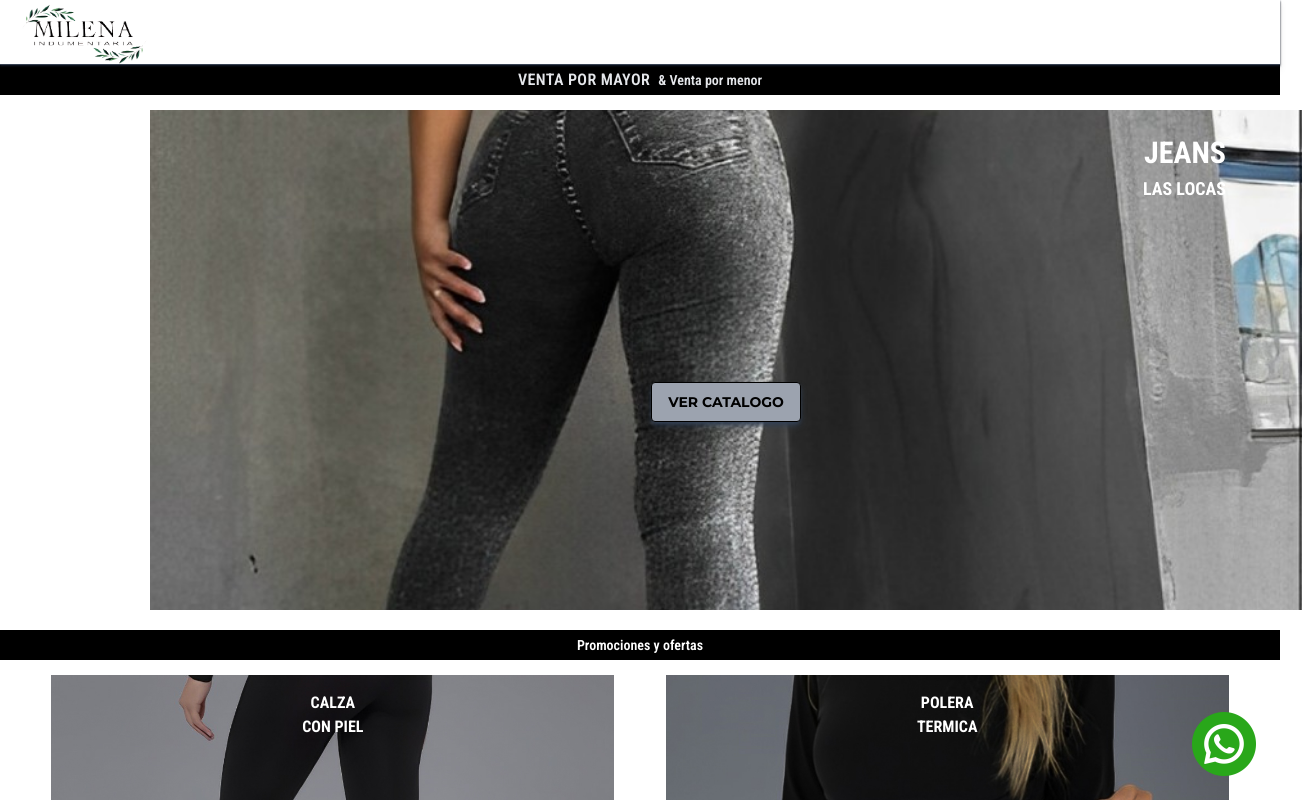
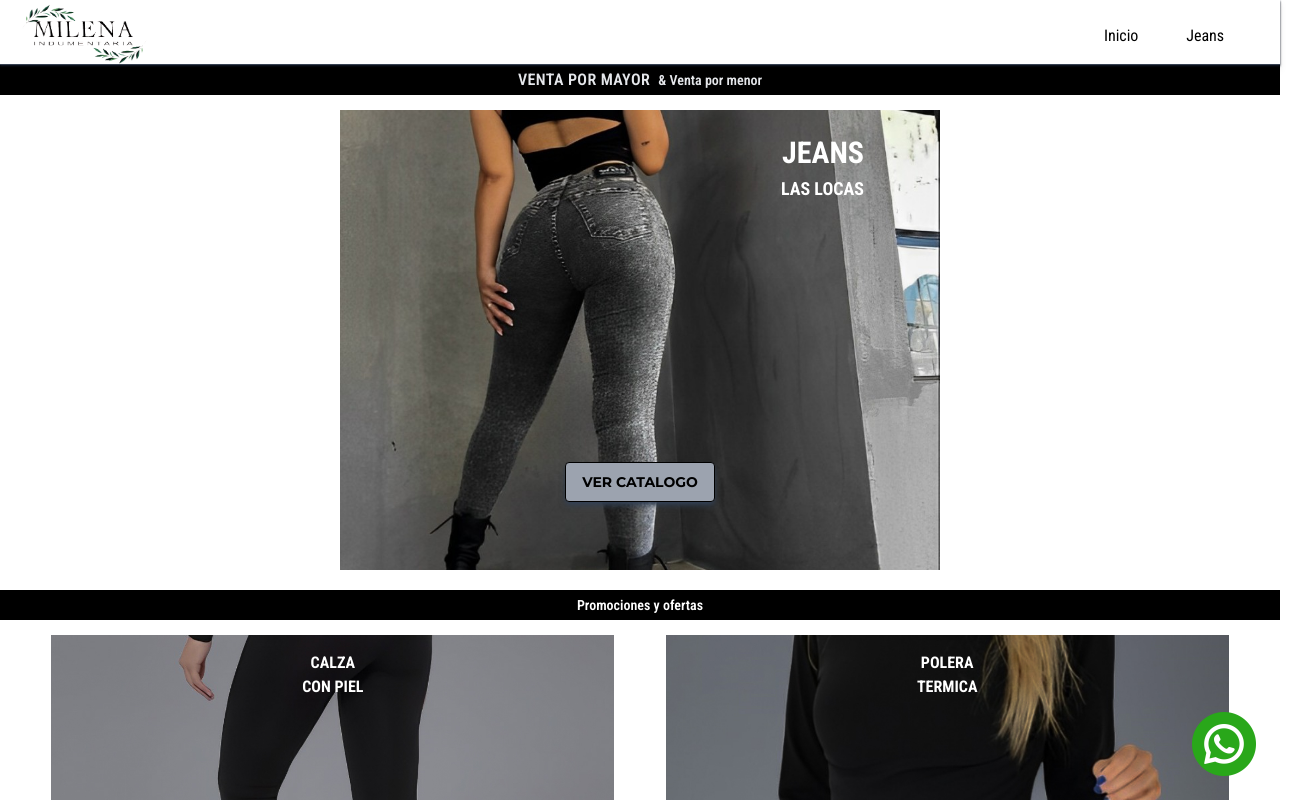
Before and after one commit to LeonAntGon/milena_indumentaria, a Next.js app: page / in a window 1280 px wide. Shown: the top 800 px of the page, 1302 px wide, since content can reach past the window. Built offline with nearby package versions, Linux system fonts and the light colour scheme.

Commit message:
responsive 1

```diff
--- a/src/app/components/Hero.tsx
+++ b/src/app/components/Hero.tsx
@@ -19,14 +19,14 @@ export default function Hero () {
                 <h2 className='text-gray-200 text-center font-semibold text-sm'>& Venta por menor</h2>
             </div>
 
-            <section className='jeans w-[90%] h-[380px] mx-auto mt-[15px] md:h-[500px] md:mx-[150px]'>
+            <section className='jeans w-[90%] h-[380px] mx-auto mt-[15px] md:h-[460px] max-w-[600px]'>
 
                 <div className="flex flex-col justify-evenly items-end pr-[76px] pt-[20px]">
                     <h2 className='text-white font-bold text-[30px]'>JEANS</h2>
                     <p className='text-white font-bold text-[18px]'>LAS LOCAS</p>
                 </div>
 
-            <div className="flex justify-center items-end pt-[180px]">
+            <div className="flex justify-center items-end pt-[180px] md:pt-[260px]">
                 <div className='bg-gray-400 w-[150px] h-[40px] rounded-[4px]
                 border-[0.2px] border-black
                 shadow-slate-700 shadow-md '>
--- a/src/app/components/Nav.tsx
+++ b/src/app/components/Nav.tsx
@@ -31,6 +31,13 @@ export default function Nav() {
                 </div>
 
 
+        {/* Menu md*/}
+        <div className='hidden md:block w-[200px]'>
+            <div className='pt-6 pr-8 w-[100%] flex justify-around'>
+                <Link href='/'><p>Inicio</p></Link>
+                <Link href='/jeans'><p>Jeans</p></Link>
+            </div>
+        </div>
         {/*Hamburguer */}
             <div className="mx-5 pt-6 [&>span]:h-[3px] [&>span]:rounded-sm
                             cursor-pointer md:hidden"
```
